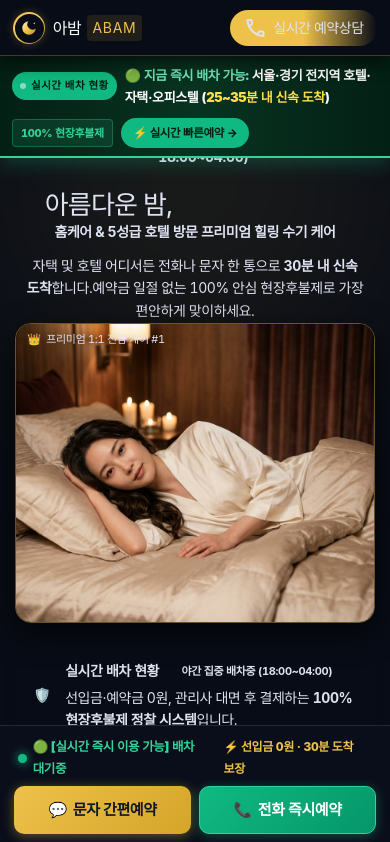
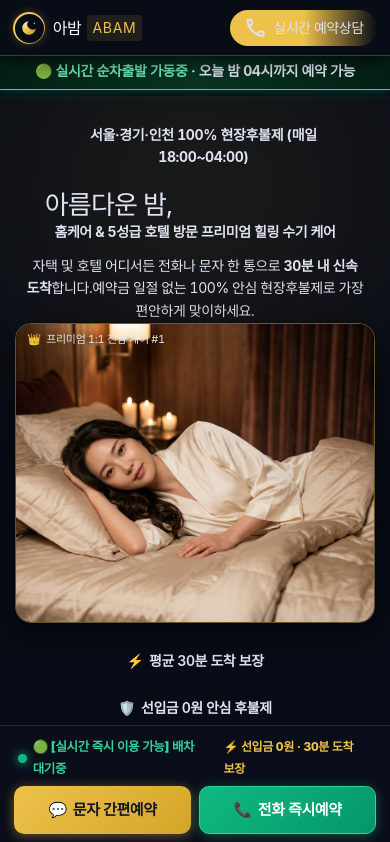
Before and after one commit to yjh01270404-glitch/abam-kr, a Next.js app: page / in a window 390 px wide. Shown: the top 842 px of the page. Built offline with nearby package versions, Linux system fonts and the light colour scheme; a web font is replaced by a local one.

Commit message:
feat: strictly single-line top dispatch banner on mobile and accurate 18h booking / 19h dispatch / 04h last booking schedule

```diff
--- a/src/components/AbamLanding.tsx
+++ b/src/components/AbamLanding.tsx
@@ -12,7 +12,17 @@ export default function AbamLanding({ c, areaLinks }: { c: LandingContent; areaL
 
   const [openFaq, setOpenFaq] = useState<number | null>(null);
   const [showAllLinks, setShowAllLinks] = useState(false);
-  const [isOpenNow, setIsOpenNow] = useState<boolean>(true);
+  const [scheduleState, setScheduleState] = useState<{
+    isDispatchActive: boolean; // 19:00 ~ 03:59: 순차출발 가동중 (04시까지 예약 가능)
+    isBookingOpen: boolean;    // 18:00 ~ 18:59: 18시 예약 오픈 (19시 순차출발)
+    isDaytime: boolean;        // 04:00 ~ 17:59: 오늘 밤 사전예약
+    isGreen: boolean;
+  }>({
+    isDispatchActive: true,
+    isBookingOpen: false,
+    isDaytime: false,
+    isGreen: true
+  });
 
   React.useEffect(() => {
     const checkKst = () => {
@@ -20,7 +30,22 @@ export default function AbamLanding({ c, areaLinks }: { c: LandingContent; areaL
       const utc = now.getTime() + (now.getTimezoneOffset() * 60000);
       const kstDate = new Date(utc + (9 * 3600000));
       const hour = kstDate.getHours();
-      setIsOpenNow(hour >= 18 || hour < 5);
+
+      // 운영 시간 공식 규칙:
+      // 18:00부터 예약 가능
+      // 19:00부터 순차 출발
+      // 04:00까지 예약 가능 (04시 마감이 아닌 04시까지 예약 접수)
+      const isDispatchActive = (hour >= 19 || hour < 4);
+      const isBookingOpen = (hour === 18);
+      const isDaytime = (hour >= 4 && hour < 18);
+      const isGreen = (isDispatchActive || isBookingOpen);
+
+      setScheduleState({
+        isDispatchActive,
+        isBookingOpen,
+        isDaytime,
+        isGreen
+      });
     };
     checkKst();
     const interval = setInterval(checkKst, 60000);
@@ -206,9 +231,9 @@ export default function AbamLanding({ c, areaLinks }: { c: LandingContent; areaL
           <div className="flex items-center gap-2 sm:gap-2.5 shrink-0">
             {/* 1. 실시간 접수 상태 배지 (데스크톱 전용) */}
             <div className="abam-header-badge hidden lg:inline-flex items-center gap-2 px-3.5 bg-[#0F1626] border border-[#1E293B] shrink-0">
-              <span className={`w-2 h-2 rounded-full ${isOpenNow ? 'bg-[#10B981] animate-pulse' : 'bg-[#F59E0B]'} shrink-0`}></span>
+              <span className={`w-2 h-2 rounded-full ${scheduleState.isGreen ? 'bg-[#10B981] animate-pulse' : 'bg-[#F59E0B]'} shrink-0`}></span>
               <span className="text-[12px] text-text-muted font-medium whitespace-nowrap">
-                {isOpenNow ? '🟢 실시간 영업중 (지금 즉시 배차 가능)' : '🌙 사전 예약 접수중 (18:00 순차출발)'}
+                {scheduleState.isDispatchActive ? '🟢 실시간 순차출발중 (04시까지 예약 가능)' : scheduleState.isBookingOpen ? '🟢 18시 예약 오픈 (19시 순차출발)' : '🌙 오늘 밤 사전예약 (18시 오픈 / 19시 출발)'}
               </span>
             </div>
 
@@ -230,7 +255,7 @@ export default function AbamLanding({ c, areaLinks }: { c: LandingContent; areaL
         </div>
       </header>
 
-      {/* 0. ULTRA HIGH-VISIBILITY LIVE DISPATCH TOP BANNER */}
+      {/* 0. ULTRA HIGH-VISIBILITY LIVE DISPATCH TOP BANNER - MOBILE STRICTLY 1-LINE */}
       <aside
         style={{
           position: 'fixed',
@@ -239,64 +264,93 @@ export default function AbamLanding({ c, areaLinks }: { c: LandingContent; areaL
           right: 0,
           width: '100%',
           zIndex: 40,
-          background: isOpenNow
+          background: scheduleState.isGreen
             ? 'linear-gradient(90deg, #032014 0%, #083321 50%, #032014 100%)'
             : 'linear-gradient(90deg, #1c1503 0%, #2e2205 50%, #1c1503 100%)',
-          borderBottom: isOpenNow ? '2px solid #34d399' : '2px solid #f59e0b',
-          padding: '8px 12px',
-          boxShadow: isOpenNow ? '0 4px 20px rgba(16,185,129,0.3)' : '0 4px 20px rgba(245,158,11,0.25)',
+          borderBottom: scheduleState.isGreen ? '1px solid #34d399' : '1px solid #f59e0b',
+          padding: '7px 10px',
+          boxShadow: scheduleState.isGreen ? '0 2px 10px rgba(16,185,129,0.25)' : '0 2px 10px rgba(245,158,11,0.2)',
           transition: 'all 0.3s ease',
+          boxSizing: 'border-box',
+          overflow: 'hidden',
+          minHeight: '34px',
+          maxHeight: '38px',
         }}
       >
-        <div style={{ maxWidth: '1200px', margin: '0 auto', display: 'flex', alignItems: 'center', justifyContent: 'space-between', gap: '10px', fontSize: '12.5px', flexWrap: 'wrap' }}>
-          <div style={{ display: 'flex', alignItems: 'center', gap: '8px', textAlign: 'left' }}>
-            <span style={{
+        {/* MOBILE ONLY: Strictly 1 Line (No Wrap, Clean Centered) */}
+        <div className="flex md:hidden items-center justify-center text-center w-full overflow-hidden">
+          <a
+            href="#courses"
+            className="text-[12px] font-bold text-white tracking-tight truncate block max-w-full text-center"
+            style={{ textDecoration: 'none', lineHeight: '1.2' }}
+          >
+            {scheduleState.isDispatchActive ? (
+              <>🟢 <strong style={{ color: '#6ee7b7' }}>실시간 순차출발 가동중</strong> · 오늘 밤 04시까지 예약 가능</>
+            ) : scheduleState.isBookingOpen ? (
+              <>🟢 <strong style={{ color: '#fde047' }}>18시 예약 오픈!</strong> 19시 순차출발 (04시까지 예약 가능)</>
+            ) : (
+              <>🌙 <strong style={{ color: '#fde047' }}>오늘 밤 사전예약:</strong> 18시 오픈 / 19시 순차출발 (04시까지 접수)</>
+            )}
+          </a>
+        </div>
+
+        {/* DESKTOP (>= 768px): Rich 1-Line Flex Bar */}
+        <div className="hidden md:flex items-center justify-between gap-4 max-w-[1200px] mx-auto text-[12.5px]">
+          <div className="flex items-center gap-2.5 truncate">
+            <span
+              style={{
                 display: 'inline-flex',
                 alignItems: 'center',
                 gap: '5px',
-              padding: '3px 8px',
+                padding: '3px 9px',
                 borderRadius: '9999px',
-              backgroundColor: isOpenNow ? '#10b981' : '#f59e0b',
-              color: isOpenNow ? '#032014' : '#080c16',
+                backgroundColor: scheduleState.isGreen ? '#10b981' : '#f59e0b',
+                color: scheduleState.isGreen ? '#032014' : '#080c16',
                 fontWeight: 900,
-              fontSize: '10.5px',
-              letterSpacing: '0.5px',
+                fontSize: '11px',
                 flexShrink: 0
-            }}>
-              <span style={{
+              }}
+            >
+              <span
+                style={{
                   width: '6px',
                   height: '6px',
                   borderRadius: '50%',
                   backgroundColor: '#ffffff',
-                animation: isOpenNow ? 'pulse 1.5s cubic-bezier(0.4, 0, 0.6, 1) infinite' : 'none'
-              }}></span>
-              {isOpenNow ? '실시간 배차 현황' : '사전예약 접수중'}
-            </span>
-            <span style={{ color: '#ffffff', fontWeight: 800, fontSize: '13px' }}>
-              {isOpenNow ? (
-                <>🟢 <strong style={{ color: '#6ee7b7' }}>지금 즉시 배차 가능:</strong> 서울·경기 전지역 호텔·자택·오피스텔 (<strong style={{ color: '#fde047' }}>25~35분 내 신속 도착</strong>)</>
+                  animation: scheduleState.isGreen ? 'pulse 1.5s cubic-bezier(0.4, 0, 0.6, 1) infinite' : 'none'
+                }}
+              ></span>
+              {scheduleState.isDispatchActive ? '실시간 배차 가동' : scheduleState.isBookingOpen ? '예약 접수 개시' : '야간 사전예약'}
+            </span>
+            <span style={{ color: '#ffffff', fontWeight: 800, fontSize: '13px' }} className="truncate">
+              {scheduleState.isDispatchActive ? (
+                <>🟢 <strong style={{ color: '#6ee7b7' }}>실시간 순차출발 가동중:</strong> 오늘 밤 04:00까지 예약 가능 (<strong style={{ color: '#fde047' }}>서울·경기 25~35분 도착</strong>)</>
+              ) : scheduleState.isBookingOpen ? (
+                <>🟢 <strong style={{ color: '#fde047' }}>18:00 예약 접수 시작:</strong> 오늘 밤 19시부터 순차출발 (<strong style={{ color: '#6ee7b7' }}>오늘 밤 04시까지 예약 가능</strong>)</>
               ) : (
-                <>🌙 <strong style={{ color: '#fde047' }}>사전 예약 접수중:</strong> 오늘 밤 18:00 순차출발 (<strong style={{ color: '#6ee7b7' }}>오늘 밤 야간 우선배차 접수</strong>)</>
+                <>🌙 <strong style={{ color: '#fde047' }}>야간 사전예약 접수중:</strong> 18:00 예약 오픈 · 19:00 순차출발 (<strong style={{ color: '#6ee7b7' }}>04시까지 예약 가능</strong>)</>
               )}
             </span>
           </div>
-          <div style={{ display: 'flex', alignItems: 'center', gap: '8px' }}>
-            <span style={{
+          <div style={{ display: 'flex', alignItems: 'center', gap: '8px' }} className="shrink-0">
+            <span
+              style={{
                 display: 'inline-block',
                 fontSize: '11px',
-              color: isOpenNow ? '#34d399' : '#fde047',
+                color: scheduleState.isGreen ? '#34d399' : '#fde047',
                 fontWeight: 800,
-              backgroundColor: isOpenNow ? 'rgba(52,211,153,0.12)' : 'rgba(245,158,11,0.15)',
-              border: isOpenNow ? '1px solid rgba(52,211,153,0.3)' : '1px solid rgba(245,158,11,0.3)',
+                backgroundColor: scheduleState.isGreen ? 'rgba(52,211,153,0.12)' : 'rgba(245,158,11,0.15)',
+                border: scheduleState.isGreen ? '1px solid rgba(52,211,153,0.3)' : '1px solid rgba(245,158,11,0.3)',
                 padding: '2px 8px',
                 borderRadius: '4px'
-            }}>
+              }}
+            >
               100% 현장후불제
             </span>
             <a
               href="#courses"
               style={{
-                background: isOpenNow ? '#10b981' : '#f59e0b',
+                background: scheduleState.isGreen ? '#10b981' : '#f59e0b',
                 color: '#032014',
                 fontWeight: 800,
                 padding: '4px 12px',
@@ -309,7 +363,7 @@ export default function AbamLanding({ c, areaLinks }: { c: LandingContent; areaL
                 transition: 'transform 0.2s'
               }}
             >
-              {isOpenNow ? '⚡ 실시간 빠른예약 →' : '⏰ 오늘 밤 사전예약 →'}
+              {scheduleState.isGreen ? '⚡ 실시간 빠른예약 →' : '⏰ 오늘 밤 사전예약 →'}
             </a>
           </div>
         </div>
@@ -384,7 +438,7 @@ export default function AbamLanding({ c, areaLinks }: { c: LandingContent; areaL
                   </div>
 
                   {/* 실시간 배차 & 안심 이용 보증 바 */}
-                  <div className="w-full max-w-xl lg:max-w-none mb-5 p-4 rounded-xl bg-[#0f172a] border border-[#334155] text-left flex flex-col sm:flex-row items-start sm:items-center justify-between gap-3 shadow-lg">
+                  <div className="hidden md:flex w-full max-w-xl lg:max-w-none mb-5 p-4 rounded-xl bg-[#0f172a] border border-[#334155] text-left flex flex-col sm:flex-row items-start sm:items-center justify-between gap-3 shadow-lg">
                     <div className="flex items-center gap-3">
                       <div className="w-10 h-10 rounded-xl bg-[#1e293b] border border-[#475569] flex items-center justify-center text-xl shrink-0 text-[#EEC14B]">
                         🛡️
@@ -394,7 +448,7 @@ export default function AbamLanding({ c, areaLinks }: { c: LandingContent; areaL
                           <span className="text-[14px] sm:text-[15px] font-bold text-white">실시간 배차 현황</span>
                           <span className="inline-flex items-center gap-1.5 px-2.5 py-0.5 rounded-full bg-emerald-500/15 border border-emerald-500/30 text-emerald-300 text-[11px] font-bold">
                             <span className="w-1.5 h-1.5 rounded-full bg-emerald-400"></span>
-                            {isOpenNow ? '야간 집중 배차중 (18:00~04:00)' : '주간 사전예약 접수중'}
+                            {scheduleState.isDispatchActive ? '실시간 순차출발중 (04시까지 예약 가능)' : scheduleState.isBookingOpen ? '18시 예약 오픈 (19시 순차출발)' : '사전예약 접수중 (18시 오픈 / 19시 순차출발)'}
                           </span>
                         </div>
                         <p className="text-[12px] text-slate-300 leading-snug mt-1">
@@ -2096,7 +2150,7 @@ export default function AbamLanding({ c, areaLinks }: { c: LandingContent; areaL
               <div className="pt-1 space-y-1.5 text-[12px] text-[#64748B]">
                 <div className="flex items-center gap-2">
                   <span className="text-primary font-bold">운영시간</span>
-                  <span className="text-slate-300">매일 18:00 ~ 익일 04:00 (사전접수 18:00~ / 배차 19:00~)</span>
+                  <span className="text-slate-300">매일 18:00 ~ 04:00 (18:00부터 예약 가능 · 19:00부터 순차출발 · 04:00까지 예약 접수)</span>
                 </div>
                 <div className="flex items-center gap-2">
                   <span className="text-primary font-bold">방문지역</span>
```
Also changed, not shown: src/lib/landing-content.ts (+4 -4 lines). Lines whose indentation alone changed are shown as unchanged.
